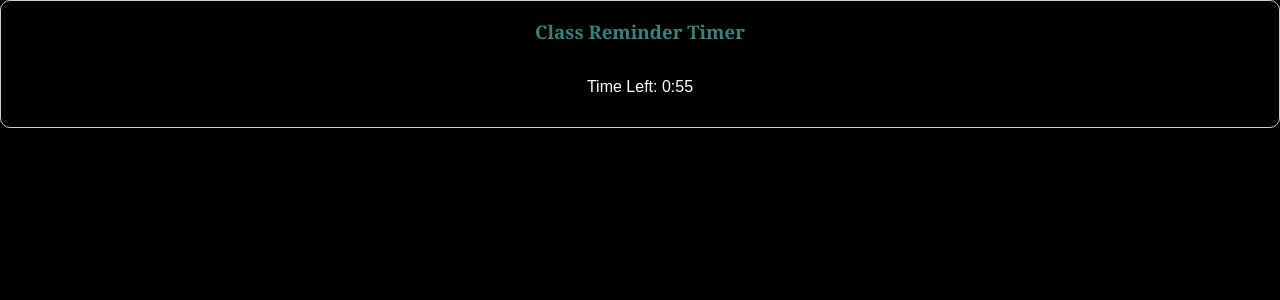
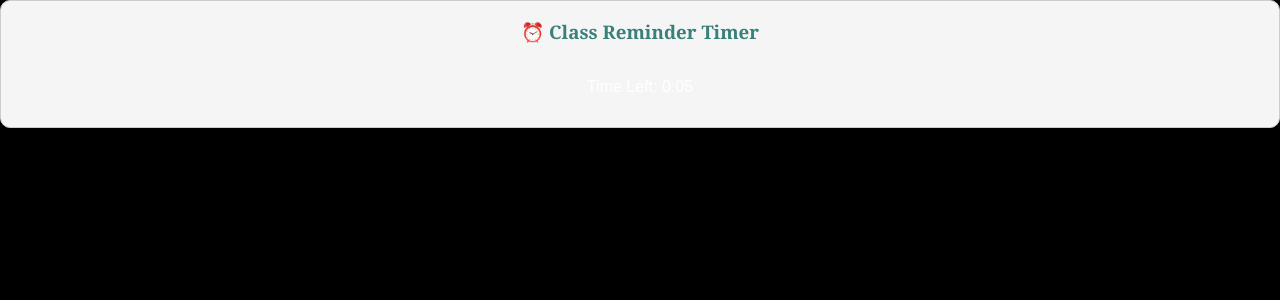
Before and after one commit to Valartamizh/classmateai, a Next.js app: page /ReminderTimer in a window 1280 px wide. Shown: the top 300 px of the page. Built offline with nearby package versions, Linux system fonts and the light colour scheme.

Commit message:
Basic App

```diff
--- a/src/pages/ReminderTimer.js
+++ b/src/pages/ReminderTimer.js
@@ -1,25 +1,26 @@
 import { useState, useEffect } from 'react';
 
 export default function ReminderTimer() {
-  const [secondsLeft, setSecondsLeft] = useState(60);
+  const [secondsLeft, setSecondsLeft] = useState(10);
   const [reminder, setReminder] = useState("");
+  const [hasAlerted, setHasAlerted] = useState(false);
 
   useEffect(() => {
+    if (secondsLeft <= 0) return;
     const timer = setInterval(() => {
-      setSecondsLeft((prev) => prev - 1);
+      setSecondsLeft((prev) => (prev > 0 ? prev - 1 : 0));
     }, 1000);
 
     return () => clearInterval(timer);
-  }, []);
+  }, [secondsLeft]);
 
   useEffect(() => {
-    if (secondsLeft === 0) {
-      <div style={{ color: "red", fontWeight: "bold" }}>
-       { setReminder("Time's up! Class is starting now!")}
-      </div>;
-      setReminder("It's time for your class!");
+    if (secondsLeft === 0 && !hasAlerted) {
+      setReminder("⏰ It's time for your class!");
+      alert("⏰ Class Reminder: It's time for your class!");
+      setHasAlerted(true);
     }
-  }, [secondsLeft]);
+  }, [secondsLeft, hasAlerted]);
 
   const formatTime = (sec) => {
     const mins = Math.floor(sec / 60);
@@ -28,10 +29,16 @@ export default function ReminderTimer() {
   };
 
   return (
-    <div style={{ padding: "1rem", border: "1px solid #ccc", borderRadius: "10px", marginBottom: "1rem" }}>
-      <h3>Class Reminder Timer</h3>
+    <div style={{
+      padding: "1rem",
+      border: "1px solid #ccc",
+      borderRadius: "10px",
+      marginBottom: "1rem",
+      backgroundColor: "#f5f5f5",
+    }}>
+      <h3>⏰ Class Reminder Timer</h3>
       <p>Time Left: {formatTime(secondsLeft)}</p>
-      <p>{reminder}</p>
+      <p style={{ fontWeight: "bold", color: "green" }}>{reminder}</p>
     </div>
   );
 }
```
